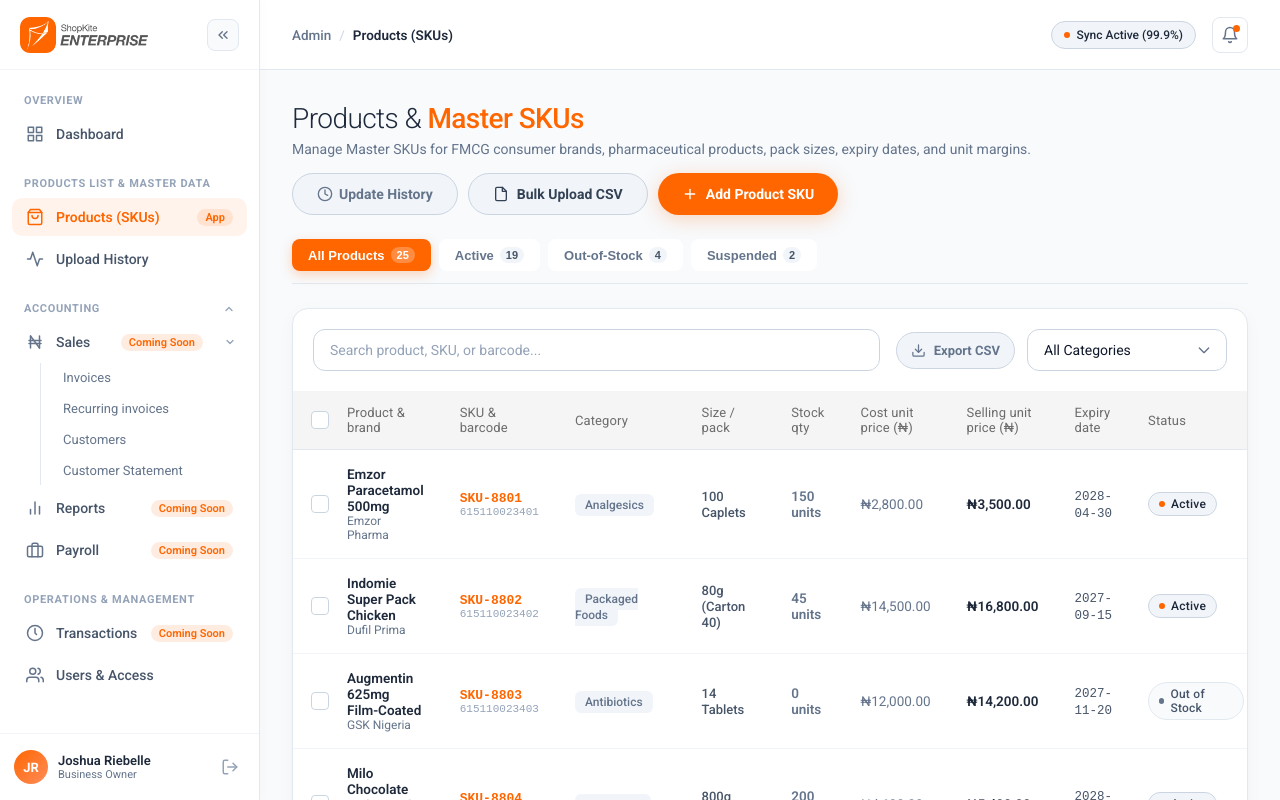
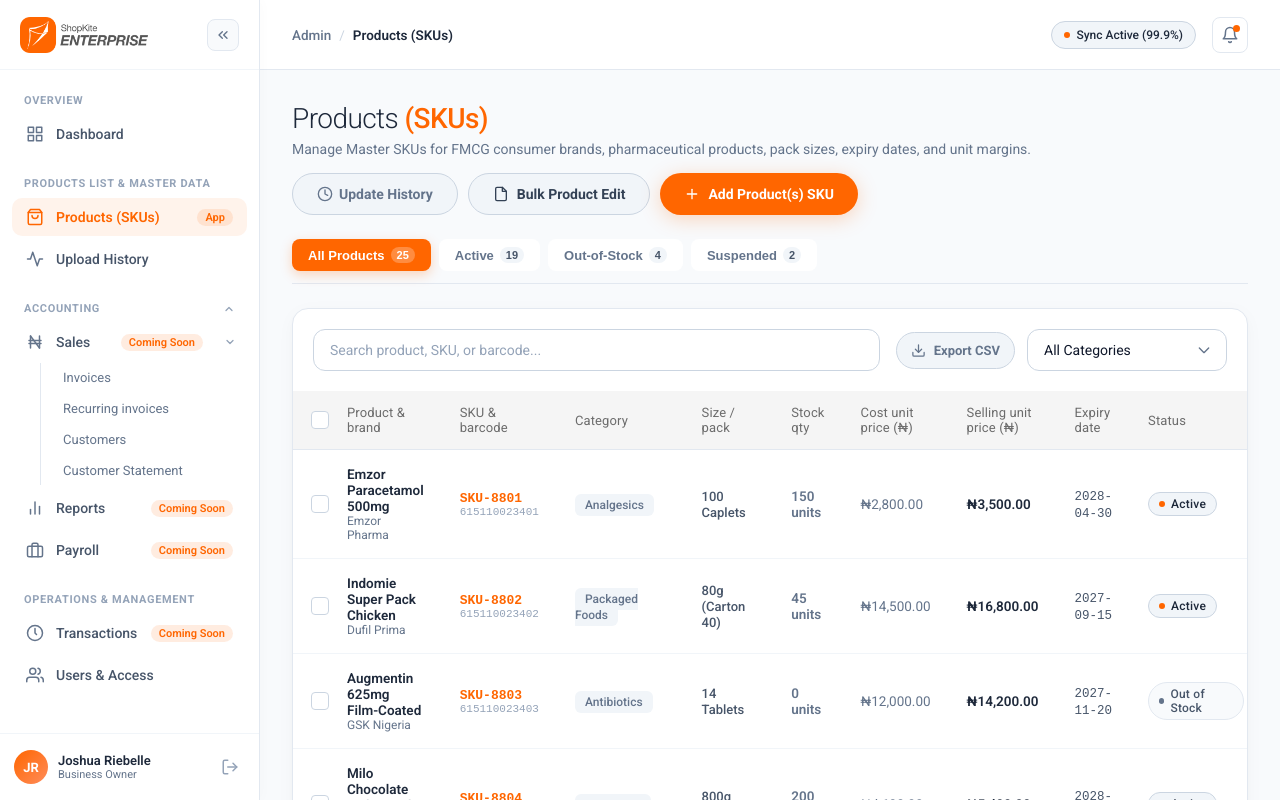
Before and after one commit to jriebelle/enterprise, a Next.js app: page /products in a window 1280 px wide. Shown: the top 800 px of the page. Built offline with nearby package versions, Linux system fonts and the light colour scheme.

Commit message:
ui: update product page headers and button labels for clarity

```diff
--- a/app/products/page.js
+++ b/app/products/page.js
@@ -388,7 +388,7 @@
           <div style={{ display: 'flex', justifyContent: 'space-between', alignItems: 'flex-start', flexWrap: 'wrap', gap: '16px' }}>
             <div>
               <h1 style={{ fontSize: '28px', fontWeight: 300, fontStyle: 'normal', color: '#1e293b', margin: '0 0 6px 0', letterSpacing: '-0.02em' }}>
-                Products & <span style={{ color: '#ff6600', fontStyle: 'normal', fontWeight: 500 }}>Master SKUs</span>
+                Products <span style={{ color: '#ff6600', fontStyle: 'normal', fontWeight: 500 }}>(SKUs)</span>
               </h1>
               <p style={{ fontSize: '14px', color: '#64748b', margin: 0 }}>
                 Manage Master SKUs for FMCG consumer brands, pharmaceutical products, pack sizes, expiry dates, and unit margins.
@@ -412,14 +412,14 @@
                   <path d="M14 2H6a2 2 0 0 0-2 2v16a2 2 0 0 0 2 2h12a2 2 0 0 0 2-2V8z"></path>
                   <polyline points="14 2 14 8 20 8"></polyline>
                 </svg>
-                Bulk Upload CSV
+                Bulk Product Edit
               </button>
               <button className="btn btn-primary" style={{ background: '#ff6600', color: '#ffffff' }} onClick={() => setShowAddModal(true)}>
                 <svg width="16" height="16" viewBox="0 0 24 24" fill="none" stroke="currentColor" strokeWidth="2" strokeLinecap="round" strokeLinejoin="round">
                   <line x1="12" y1="5" x2="12" y2="19"></line>
                   <line x1="5" y1="12" x2="19" y2="12"></line>
                 </svg>
-                Add Product SKU
+                Add Product(s) SKU
               </button>
             </div>
           </div>
```
